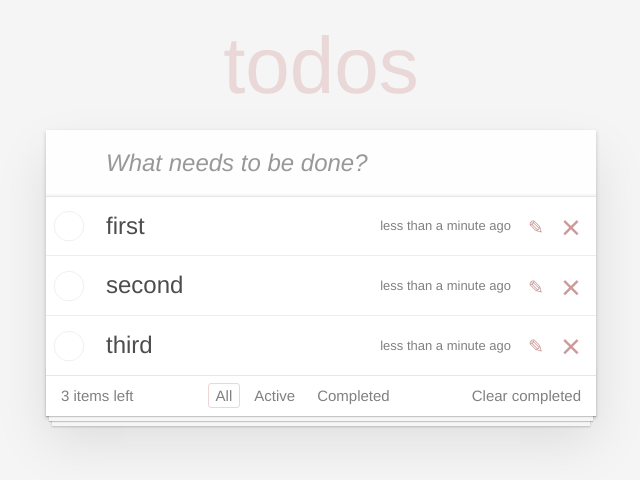
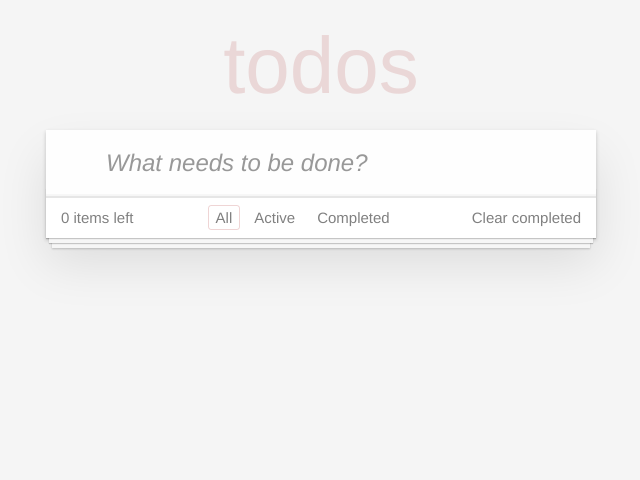
Before and after one commit to fixitalredy/reactApp, a React (Create React App) app: page / in a window 1280 px wide. Shown: the top 480 px of the page, without its empty margins (319-959 px from the left). Built offline with nearby package versions, Linux system fonts and the light colour scheme.

Commit message:
added filters funtion and adding at list

```diff
--- a/src/components/App.js
+++ b/src/components/App.js
@@ -4,51 +4,77 @@ import TaskList from "./TaskList";
 import Footer from "./Footer";
 
 export default function App() {
-  let count = 100;
+
+
+  const [data, setData] = useState([]);
+  const [currentFilter, setCurrentFilter] = useState('All')
+
+  const onChangeHandler = (filter) => {
+    setCurrentFilter(filter);
+  };
+  const [count, setCount] = useState(100);
 
   const createTask = (text) => {
     return {
       className: null,
       value: text,
-      id: count++,
-      done:false
+      id: count,
+      done: false,
     };
   };
 
-  const [data, setData] = useState([
-    createTask("first"),
-    createTask("second"),
-    createTask("third"),
-  ]);
+
   const onDeleted = (id) => {
-    const idx = data.findIndex((el) => el.id === id);
-    setData(data.toSpliced(idx, 1));
+    setData((prev) => {
+      const idx = prev.findIndex((el) => el.id === id);
+      const newData = prev.toSpliced(idx, 1);
+      return newData;
+    });
   };
 
   const onToggleDone = (id) => {
-    setData((data) => {
+    setData((p) => {
       const idx = data.findIndex((el) => el.id === id);
       const oldItem = data[idx];
-      const newItem = {...oldItem, done: !oldItem.done}
-      const endCopy = data.toSpliced(idx, 1, newItem)
-      console.log(endCopy)
+      const newItem = { ...oldItem, done: !oldItem.done };
+      const endCopy = data.toSpliced(idx, 1, newItem);
+      //console.log(endCopy)
       return endCopy;
     });
   };
+
+  const addItem = (text) => {
+    setCount((prev) => prev + 1);
+    setData((prev) => {
+      console.log(data);
+      return [...prev, createTask(text)];
+    });
+  };
+
+  const filteredTasks = data.filter((el) => {
+    if (currentFilter === "Active") {
+      return !el.done;
+    } else if (currentFilter === "Completed") {
+      return el.done;
+    }
+    return true;
+  });
 
   return (
     <section className="todoapp">
       <header className="header">
         <h1>todos</h1>
-        <NewTaskForm />
+        <NewTaskForm onAddItem={addItem} />
       </header>
       <section className="main">
         <TaskList
-          data={data}
+          data={filteredTasks}
           onDeleted={(id) => onDeleted(id)}
           onToggleDone={(id) => onToggleDone(id)}
         />
-        <Footer data={data} />
+        <Footer data={data}
+                onChangeHandler = {onChangeHandler}
+                currentFilter={currentFilter} />
       </section>
     </section>
   );
--- a/src/components/Footer.js
+++ b/src/components/Footer.js
@@ -1,15 +1,18 @@
 import TaskFilter from "./TaskFilter";
 
 export default function Footer(props) {
-  const{data} = props;
-  const onCount = (data) =>{
-    let count = data.filter((el)=> !el.done);
-    return count.length
-  }
+  const { data, onChangeHandler,currentFilter }  = props;
+  const onCount = (data) => {
+    let count = data.filter((el) => !el.done);
+    return count.length;
+  };
   return (
-  <footer className="footer">
-    <span className="todo-count">{onCount(data)} items left</span>
-    <TaskFilter />
-    <button className="clear-completed">Clear completed</button>
-  </footer>) ;
+    <footer className="footer">
+      <span className="todo-count">{onCount(data)} items left</span>
+      <TaskFilter data = {data}
+                  onChangeHandler = {onChangeHandler}
+                  currentFilter={currentFilter} />
+      <button className="clear-completed">Clear completed</button>
+    </footer>
+  );
 }
--- a/src/components/NewTaskForm.js
+++ b/src/components/NewTaskForm.js
@@ -1,10 +1,29 @@
-export default function NewTaskForm() {
+import React, { useState } from "react";
+
+export default function NewTaskForm(props) {
+
+  const { onAddItem } = props
+  const [value, setValue] = useState("");
+
+  const changeValueHandler = (event) => {
+    setValue(event.target.value);
+  };
+  const submitItem = (event) =>{
+    if(event.key === "Enter"){
+      onAddItem(value);
+      setValue('');
+    }
+  }
+
   return (
     <input
-      type = "text"
+      type="text"
       className="new-todo"
       placeholder="What needs to be done?"
       autoFocus=""
+      onInput={changeValueHandler}
+      onKeyDown={submitItem}
+      value={value}
     />
   );
 }
--- a/src/components/Task.js
+++ b/src/components/Task.js
@@ -1,8 +1,5 @@
-
 export default function Task(props) {
-
-
-  const { className, date, value, onDeleted,onToggleDone, data } = props;
+  const { className, date, value, onDeleted, onToggleDone, data } = props;
 
   return (
     <li className={data.done ? "completed" : null}>
--- a/src/components/TaskFilter.js
+++ b/src/components/TaskFilter.js
@@ -1,17 +1,25 @@
-import React, {Component} from "react";
 
-export default class TaskFilter extends Component{
-  render(){
-    return <ul className="filters">
-    <li>
-      <button className="selected">All</button>
-    </li>
-    <li>
-      <button>Active</button>
-    </li>
-    <li>
-      <button>Completed</button>
-    </li>
-  </ul>
+export default function TaskFilter(props) {
+  const { onChangeHandler, currentFilter } =  props;
+
+  const filters = [
+    { value: "All"},
+    { value: "Active"},
+    { value: "Completed"}
+  ]
+
+  const changeFilterHandler = (event) => {
+    onChangeHandler(event.target.textContent)
   }
+
+  return (
+    <ul className="filters" onClick = {changeFilterHandler}>
+      {filters.map((el)=>{
+        return <li key = {el.value}>
+            <button className = { el.value === currentFilter ? 'selected' : null}>{el.value}</button>
+        </li>
+       })
+    }
+    </ul>
+  );
 }
--- a/src/components/TaskList.js
+++ b/src/components/TaskList.js
@@ -1,23 +1,20 @@
-import Task from "./Task"
-import formatDistanceToNow from 'date-fns/formatDistanceToNow'
-export default function TaskList(props){
+import Task from "./Task";
+import formatDistanceToNow from "date-fns/formatDistanceToNow";
+export default function TaskList(props) {
+  const { onDeleted, onToggleDone, data, } = props;
 
-    const{onDeleted,onToggleDone,data} = props;
-
-    const elements = data.map((item)=>{
-        const {id, ...itemProps} = item // className = item.className см. в файле App.js 7стр.
-        return (
-            <Task {...itemProps} key = {id}
-             date = {formatDistanceToNow(new Date(), { addSuffix: true })}
-             data={item}
-             onDeleted = {()=> onDeleted(id)}
-             onToggleDone = {()=>onToggleDone(id)} />
-
-        )
-    })
+  const elements = data.map((item) => {
+    const { id, ...itemProps } = item; // className = item.className см. в файле App.js 7стр.
     return (
-        <ul className="todo-list">
-            {elements}
-        </ul>
-    )
+      <Task
+        {...itemProps}
+        key={id}
+        date={formatDistanceToNow(new Date(), { addSuffix: true })}
+        data={item}
+        onDeleted={() => onDeleted(id)}
+        onToggleDone={() => onToggleDone(id)}
+      />
+    );
+  });
+  return <ul className="todo-list">{elements}</ul>;
 }
```
Lines whose indentation alone changed are shown as unchanged.
